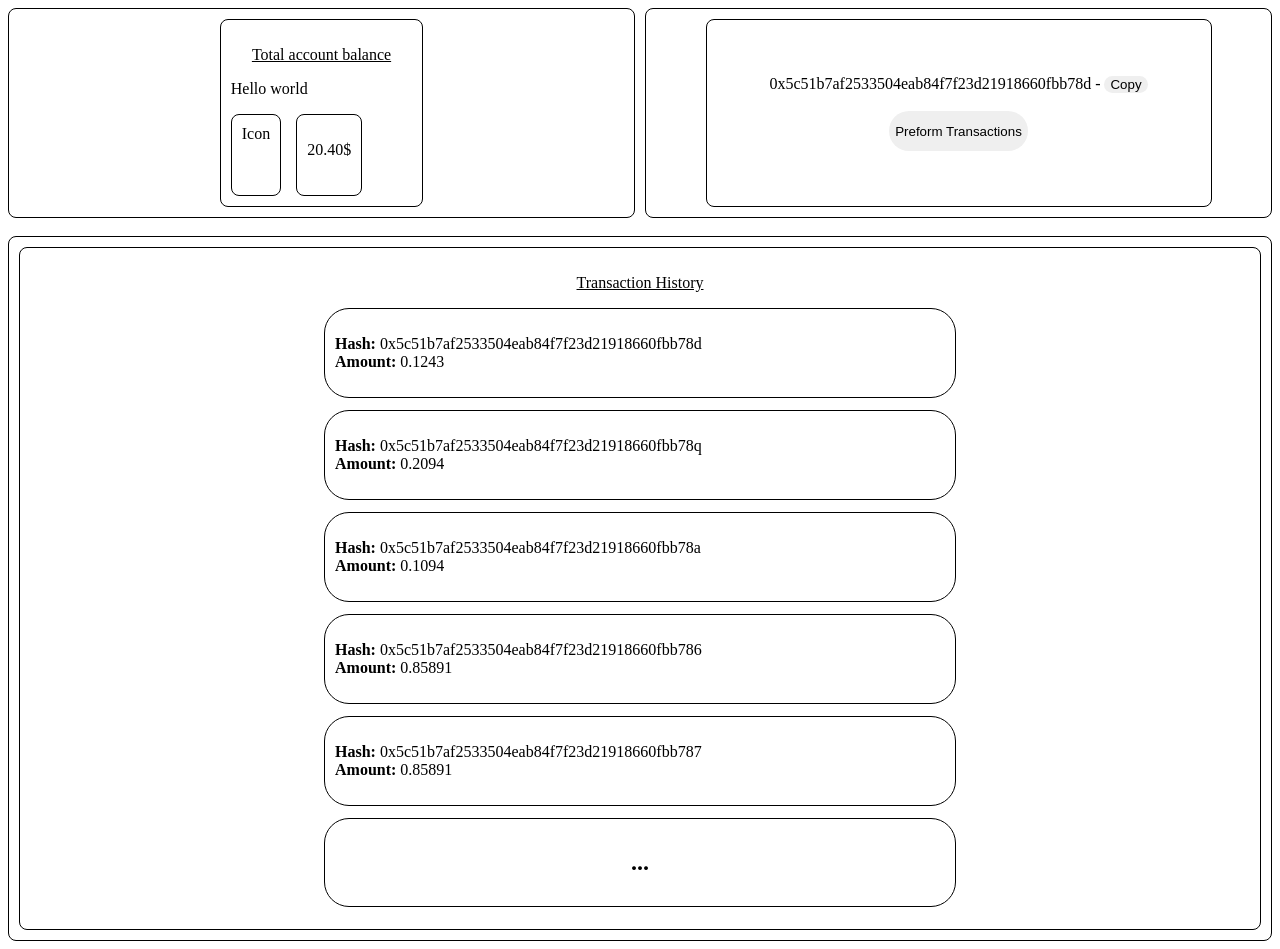
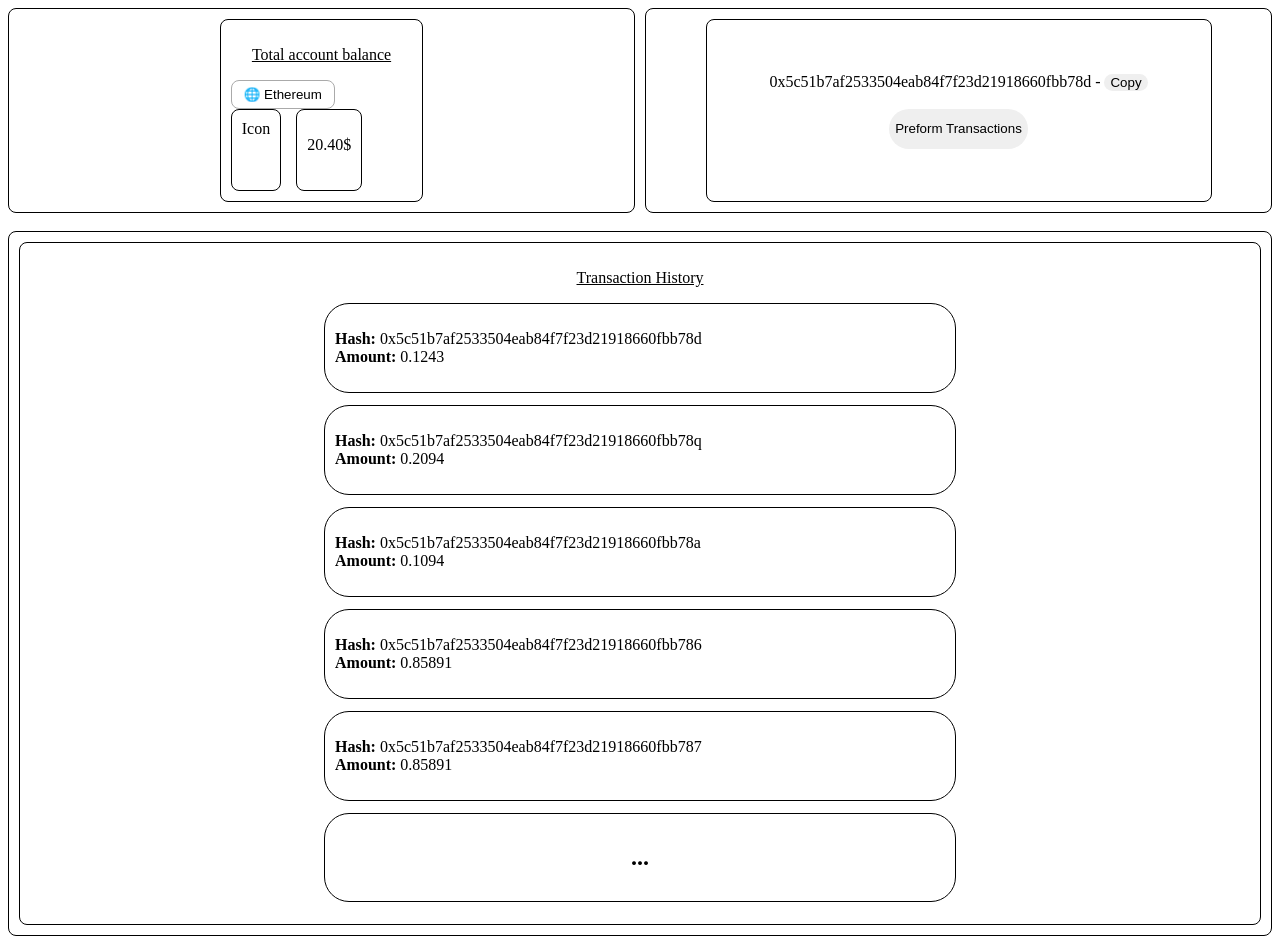
Before and after one commit to GrinddMaster/WalletRepo, a Vue app in the folder Taho-Interface/: page / in a window 1280 px wide. Built offline with nearby package versions, Linux system fonts and the light colour scheme; the HTML template or start-up script is replaced by a standard one.

Commit message:
Added a dropdown menu for the mainnets and would change the styling in the next phase

```diff
--- a/Taho-Interface/src/core/components/HistoryOverlay.vue
+++ b/Taho-Interface/src/core/components/HistoryOverlay.vue
@@ -15,7 +15,7 @@ function closeOverlay() {
 <template>
   <div v-if="visible" class="history_screen" @click="closeOverlay">
     <div class="history_content" @click.stop>
-      <div class="box" style="display: flex; flex-direction: row; flex: 1">
+      <div  style="display: flex; flex-direction: row; flex: 1">
         <div style="width: 90%">
           <RecycleScroller
             :items="transactions"
--- a/Taho-Interface/src/core/components/Mainnet_options.vue
+++ b/Taho-Interface/src/core/components/Mainnet_options.vue
@@ -1,3 +1,69 @@
-<script setup></script>
-<template></template>
-<style></style>
+<script setup>
+import { ref } from 'vue'
+import { optionList } from '../../modules/MainNet_List/models/main_net_options.js'
+
+var options = ref(optionList)
+var isOpen = ref(false)
+var selected = ref(`${options.value[0].icon} ${options.value[0].name}`)
+
+function toggleDropDown() {
+  isOpen.value = !isOpen.value
+}
+function selectOption(option) {
+  selected.value = `${option.icon} ${option.name}`
+  isOpen.value = false
+}
+</script>
+
+<template>
+  <div class="dropdown">
+    <button @click="toggleDropDown" class="dropdown-btn">
+      {{ selected }}
+    </button>
+
+    <ul v-if="isOpen" class="dropdown-list">
+      <li v-for="option in options" :key="option.name" @click="selectOption(option)">
+        {{ option.icon }} {{ option.name }}
+      </li>
+    </ul>
+  </div>
+</template>
+>
+
+<style scoped>
+.dropdown {
+  position: relative;
+  display: inline-block;
+}
+
+.dropdown-btn {
+  border: 1px solid #aaa;
+  border-radius: 8px;
+  padding: 6px 12px;
+  cursor: pointer;
+  background: #fff;
+}
+
+.dropdown-list {
+  position: absolute;
+  top: 100%;
+  left: 0;
+  list-style: none;
+  margin: 4px 0 0;
+  padding: 0;
+  border: 1px solid #aaa;
+  border-radius: 8px;
+  background: #fff;
+  z-index: 100;
+}
+
+.dropdown-list li {
+  padding: 8px 12px;
+  cursor: pointer;
+}
+
+.dropdown-list li:hover {
+  background: #f0f0f0;
+}
+</style>
+>
--- a/Taho-Interface/src/core/views/Dashboard.vue
+++ b/Taho-Interface/src/core/views/Dashboard.vue
@@ -8,11 +8,12 @@ import { ref } from 'vue'
 import { Transactions } from '../../modules/Transaction_List/models/Transaction.js'
 import HistoryOverlay from '../components/HistoryOverlay.vue'
 import TransactionList from '../components/TransactionList.vue'
+import Mainnetoptions from '../components/Mainnet_options.vue'
 
 var current_balance = ref('20.40$')
 var wallet_token = ref('0x5c51b7af2533504eab84f7f23d21918660fbb78d')
 const transactionList = ref(Transactions)
-const historyOverlay = ref(false) //Import this from a hidden file.
+const historyOverlay = ref(false)
 
 function toggleOverlay() {
   historyOverlay.value = !historyOverlay.value
@@ -26,7 +27,9 @@ function toggleOverlay() {
         <!-- Balance Div -->
         <div class="box" style="width: 30%">
           <p style="text-align: center"><u>Total account balance</u></p>
-          <div><p>Hello world</p></div>
+          <div style="display: flex">
+            <Mainnetoptions></Mainnetoptions>
+          </div>
           <div id="Icon&Type" class="icon-type">
             <!-- Here should add Components to the Balance div-->
             <div class="box">Icon</div>
--- a/Taho-Interface/src/modules/MainNet_List/models/main_net_options.js
+++ b/Taho-Interface/src/modules/MainNet_List/models/main_net_options.js
@@ -1,14 +1,14 @@
-const Ethereum = {
-  icon: 'Icons',
-  name: 'Ethereum ',
-}
-const RootStock = {
-  icon: 'Icons',
-  name: 'RootStock',
-}
-const BnBChain = {
-  icon: 'Icons',
-  name: 'BnB Chain',
-}
-
-export const optionList = [Ethereum, RootStock, BnBChain]
+export const optionList = [
+  {
+    icon: '🌐',
+    name: 'Ethereum ',
+  },
+  {
+    icon: '⚡',
+    name: 'RootStock',
+  },
+  {
+    icon: '🟡',
+    name: 'BnB Chain',
+  },
+]
```
